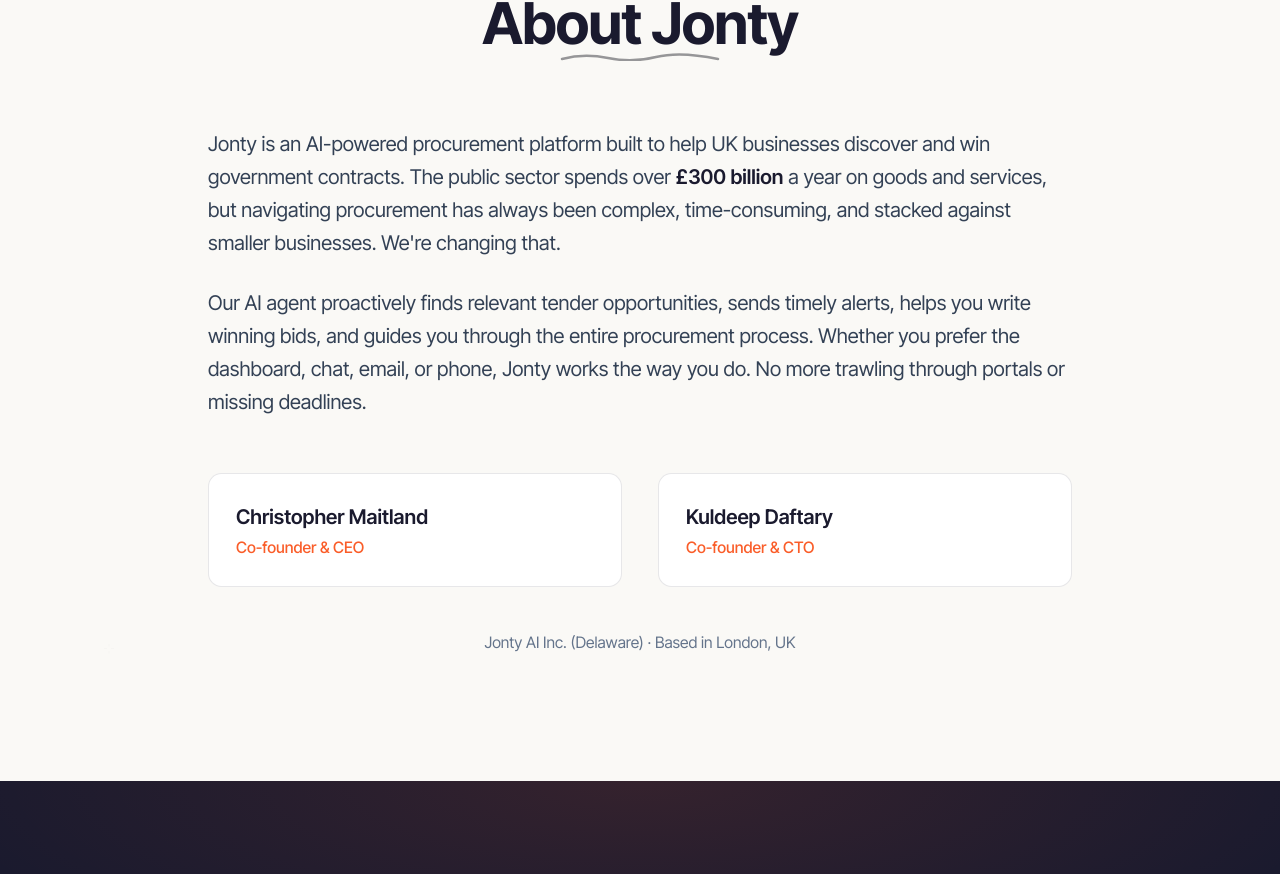
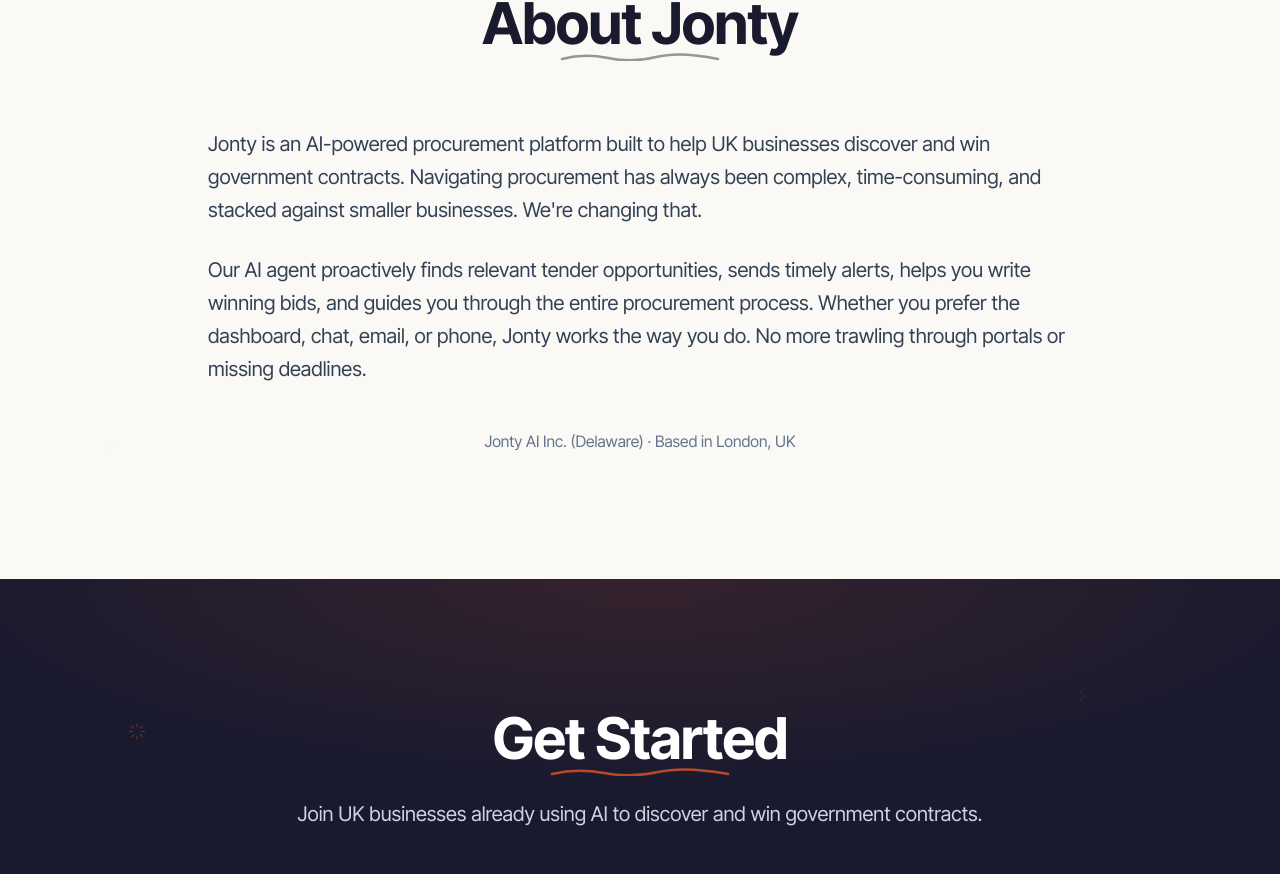
Before and after one commit to jonty-ai/jonty-landing, a Next.js app: page / in a window 1280 px wide. Shown: the part 3836-4710 px from the top of the page. Built offline with nearby package versions, Linux system fonts and the light colour scheme; no server answers.

Commit message:
fix: Remove founder names and market size from About section
Focus the About section on what Jonty does rather than market
opportunity pitch. Keep product description and company info.

```diff
--- a/src/components/sections/About.tsx
+++ b/src/components/sections/About.tsx
@@ -53,11 +53,9 @@
 
           <div className="space-y-6 text-body text-slate-700 leading-relaxed">
             <p>
-              Jonty is an AI-powered procurement platform built to help UK businesses discover and win
-              government contracts. The public sector spends over{' '}
-              <span className="font-semibold text-midnight">&pound;300 billion</span> a year on
-              goods and services, but navigating procurement has always been complex, time-consuming,
-              and stacked against smaller businesses. We&apos;re changing that.
+              Jonty is an AI-powered procurement platform built to help UK businesses discover and
+              win government contracts. Navigating procurement has always been complex,
+              time-consuming, and stacked against smaller businesses. We&apos;re changing that.
             </p>
             <p>
               Our AI agent proactively finds relevant tender opportunities, sends timely alerts,
@@ -67,39 +65,11 @@
             </p>
           </div>
 
-          <div className="mt-12 grid gap-8 md:grid-cols-2">
-            <motion.div
-              initial={{ opacity: 0, y: 20 }}
-              whileInView={{ opacity: 1, y: 0 }}
-              viewport={{ once: true }}
-              transition={{ duration: 0.5, delay: 0.1 }}
-              className="p-6 rounded-xl border border-midnight/10 bg-white"
-            >
-              <a href="https://www.linkedin.com/in/chris-m-990251264/" target="_blank" rel="noopener noreferrer" className="font-semibold text-lg text-midnight hover:text-accent-orange transition-colors">
-                <h3 className="inline">Christopher Maitland</h3>
-              </a>
-              <p className="text-sm text-accent-orange font-medium mt-1">Co-founder &amp; CEO</p>
-            </motion.div>
-
-            <motion.div
-              initial={{ opacity: 0, y: 20 }}
-              whileInView={{ opacity: 1, y: 0 }}
-              viewport={{ once: true }}
-              transition={{ duration: 0.5, delay: 0.2 }}
-              className="p-6 rounded-xl border border-midnight/10 bg-white"
-            >
-              <a href="https://www.linkedin.com/in/kuldeep-daftary-612690a/" target="_blank" rel="noopener noreferrer" className="font-semibold text-lg text-midnight hover:text-accent-orange transition-colors">
-                <h3 className="inline">Kuldeep Daftary</h3>
-              </a>
-              <p className="text-sm text-accent-orange font-medium mt-1">Co-founder &amp; CTO</p>
-            </motion.div>
-          </div>
-
           <motion.div
             initial={{ opacity: 0, y: 20 }}
             whileInView={{ opacity: 1, y: 0 }}
             viewport={{ once: true }}
-            transition={{ duration: 0.5, delay: 0.3 }}
+            transition={{ duration: 0.5, delay: 0.2 }}
             className="mt-10 text-center"
           >
             <p className="text-sm text-slate-500">
```
